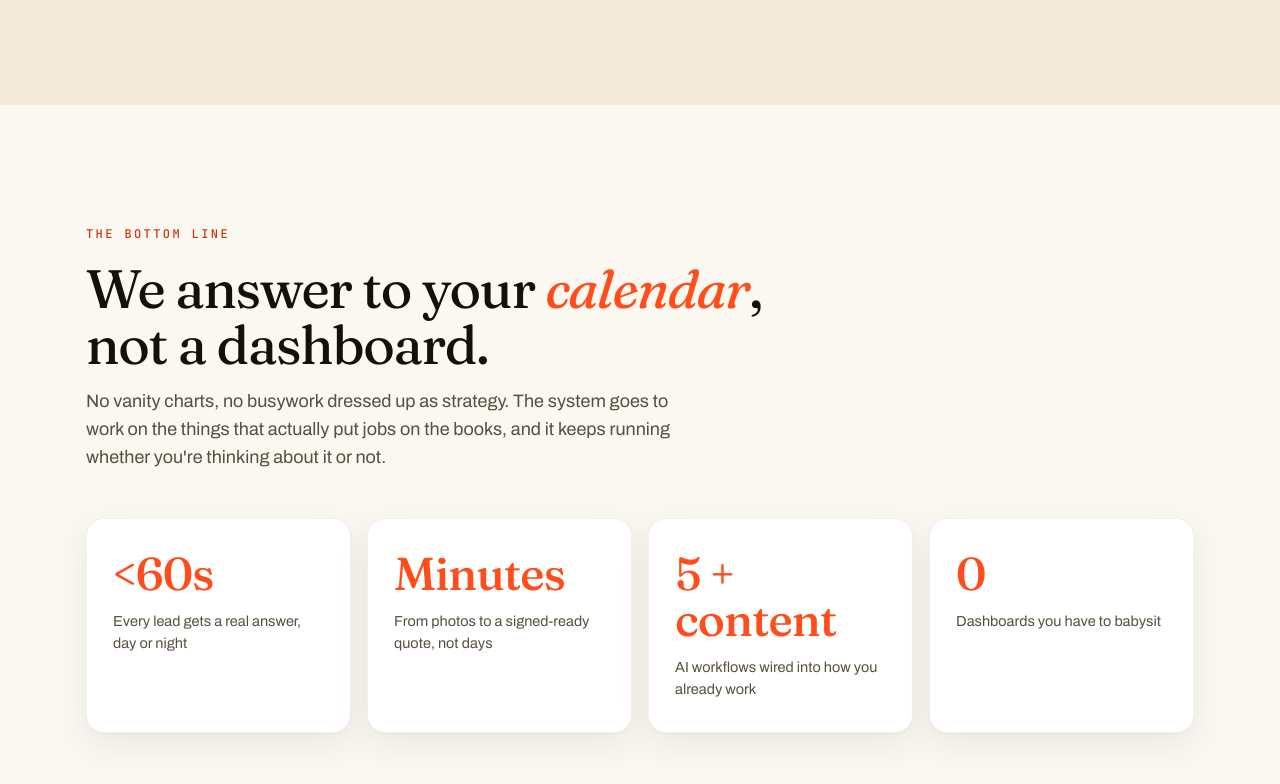
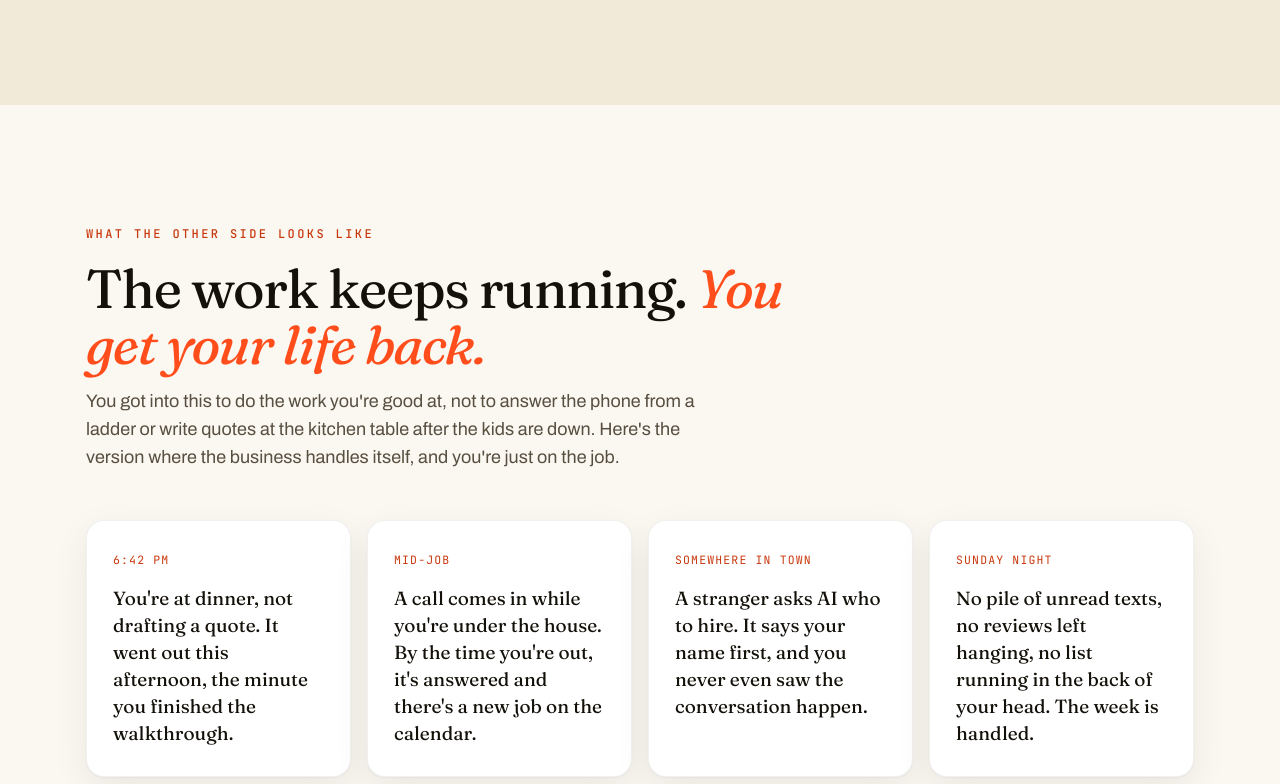
Before and after one commit to ahaider24/amgwebsite, a plain HTML site: page index.html in a window 1280 px wide. Shown: the part 8976-9760 px from the top of the page. Drawn offline with nearby package versions, Linux system fonts and the light colour scheme.

Commit message:
Lead homepage results with the dream outcome, not the mechanics
Replace the capability/stat band with a "what the other side looks like"
section: vivid day-in-the-life moments (dinner uninterrupted, the lead handled
from under the house, AI naming you, a quiet Sunday night) that paint the
after-state of running the business. No financials, no spec sheet.

Co-Authored-By: Claude Opus 4.8 (1M context) <noreply@anthropic.com>

```diff
--- a/index.html
+++ b/index.html
@@ -294,16 +294,17 @@
   .founder-press{margin-top:22px;display:flex;align-items:center;gap:20px;flex-wrap:wrap}
   .founder-press .fp{font-family:var(--mono);font-size:11px;letter-spacing:.04em;color:var(--faint);text-transform:uppercase}
   .founder-press .fp.fc{font-family:var(--display);font-size:16px;font-weight:600;letter-spacing:-.01em;color:var(--ink);text-transform:none;opacity:.6}
-  .results{padding:114px 0}
-  .results .res-head{max-width:700px;margin-bottom:46px}
-  .results h2{font-family:var(--display);font-weight:430;font-size:clamp(30px,4.4vw,54px);line-height:1.03;letter-spacing:-.025em;margin-top:14px}
-  .results h2 em{font-style:italic;color:var(--accent)}
-  .results .res-head>p{color:var(--ink-soft);font-size:18px;margin-top:16px;max-width:58ch}
-  .res-grid{display:grid;grid-template-columns:repeat(4,1fr);gap:16px}
-  .res-stat{background:var(--white);border:1px solid var(--line-soft);border-radius:18px;padding:32px 26px;box-shadow:var(--shadow)}
-  .res-stat .res-n{font-family:var(--display);font-weight:500;font-size:clamp(30px,3.6vw,46px);line-height:1;color:var(--accent);letter-spacing:-.02em}
-  .res-stat .res-l{color:var(--ink-soft);font-size:14.5px;line-height:1.5;margin-top:14px}
-  @media(max-width:820px){.res-grid{grid-template-columns:1fr 1fr}}
+  .otherside{padding:114px 0}
+  .otherside .os-head{max-width:720px;margin-bottom:48px}
+  .otherside h2{font-family:var(--display);font-weight:430;font-size:clamp(30px,4.4vw,54px);line-height:1.03;letter-spacing:-.025em;margin-top:14px}
+  .otherside h2 em{font-style:italic;color:var(--accent)}
+  .otherside .os-head>p{color:var(--ink-soft);font-size:18px;margin-top:16px;max-width:60ch}
+  .os-grid{display:grid;grid-template-columns:repeat(4,1fr);gap:16px}
+  .os-card{background:var(--white);border:1px solid var(--line-soft);border-radius:18px;padding:30px 26px;box-shadow:var(--shadow)}
+  .os-when{font-family:var(--mono);font-size:11.5px;letter-spacing:.1em;text-transform:uppercase;color:var(--accent-deep);margin-bottom:16px}
+  .os-card p{font-family:var(--display);font-weight:430;font-size:19px;line-height:1.42;color:var(--ink)}
+  @media(max-width:820px){.os-grid{grid-template-columns:1fr 1fr}}
+  @media(max-width:540px){.os-grid{grid-template-columns:1fr}}
 
   /* BRANDS */
   .brands{padding:58px 0;border-top:1px solid var(--line);border-bottom:1px solid var(--line);background:var(--paper)}
@@ -939,19 +940,19 @@
   </div>
 </section>
 
-<!-- ============ RESULTS ============ -->
-<section class="results">
+<!-- ============ THE OTHER SIDE ============ -->
+<section class="otherside">
   <div class="wrap">
-    <div class="res-head rv">
-      <span class="eyebrow">The bottom line</span>
-      <h2>We answer to your <em>calendar</em>, not a dashboard.</h2>
-      <p>No vanity charts, no busywork dressed up as strategy. The system goes to work on the things that actually put jobs on the books, and it keeps running whether you're thinking about it or not.</p>
+    <div class="os-head rv">
+      <span class="eyebrow">What the other side looks like</span>
+      <h2>The work keeps running. <em>You get your life back.</em></h2>
+      <p>You got into this to do the work you're good at, not to answer the phone from a ladder or write quotes at the kitchen table after the kids are down. Here's the version where the business handles itself, and you're just on the job.</p>
     </div>
-    <div class="res-grid">
-      <div class="res-stat rv"><div class="res-n">&lt;60s</div><div class="res-l">Every lead gets a real answer, day or night</div></div>
-      <div class="res-stat rv d1"><div class="res-n">Minutes</div><div class="res-l">From photos to a signed-ready quote, not days</div></div>
-      <div class="res-stat rv d2"><div class="res-n">5 + content</div><div class="res-l">AI workflows wired into how you already work</div></div>
-      <div class="res-stat rv d3"><div class="res-n">0</div><div class="res-l">Dashboards you have to babysit</div></div>
+    <div class="os-grid">
+      <div class="os-card rv"><div class="os-when">6:42 PM</div><p>You're at dinner, not drafting a quote. It went out this afternoon, the minute you finished the walkthrough.</p></div>
+      <div class="os-card rv d1"><div class="os-when">Mid-job</div><p>A call comes in while you're under the house. By the time you're out, it's answered and there's a new job on the calendar.</p></div>
+      <div class="os-card rv d2"><div class="os-when">Somewhere in town</div><p>A stranger asks AI who to hire. It says your name first, and you never even saw the conversation happen.</p></div>
+      <div class="os-card rv d3"><div class="os-when">Sunday night</div><p>No pile of unread texts, no reviews left hanging, no list running in the back of your head. The week is handled.</p></div>
     </div>
   </div>
 </section>
```
